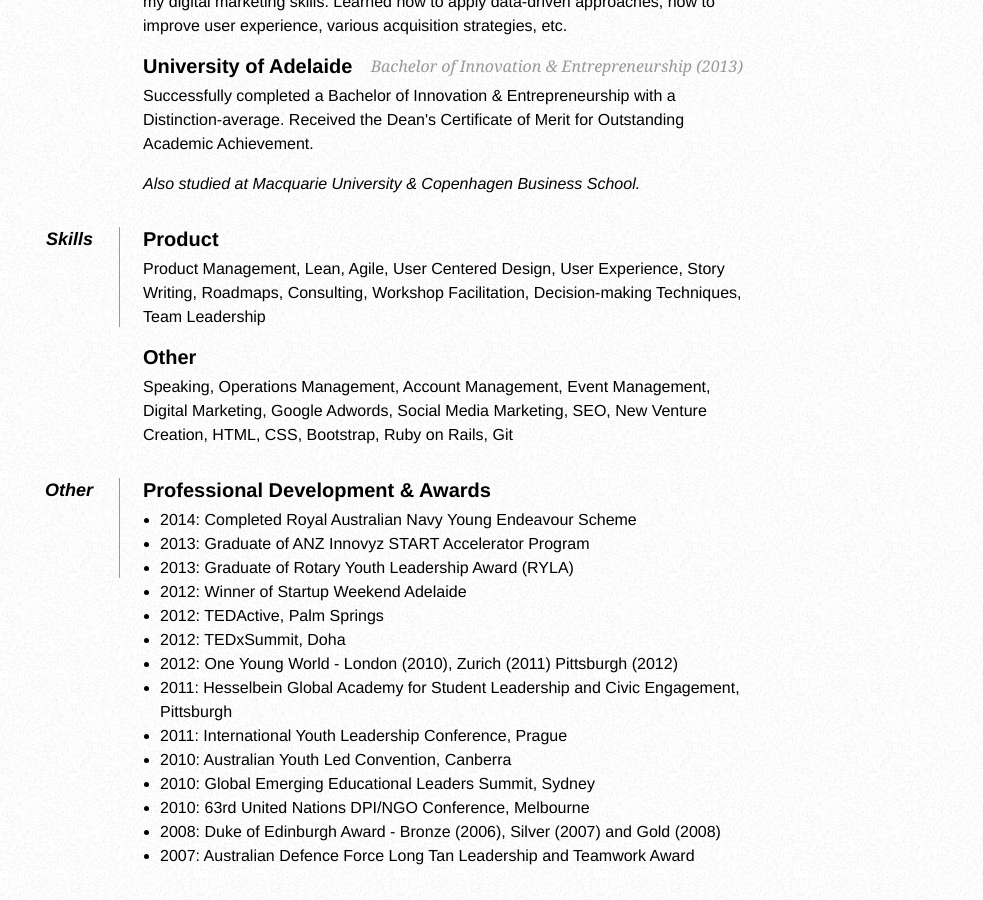
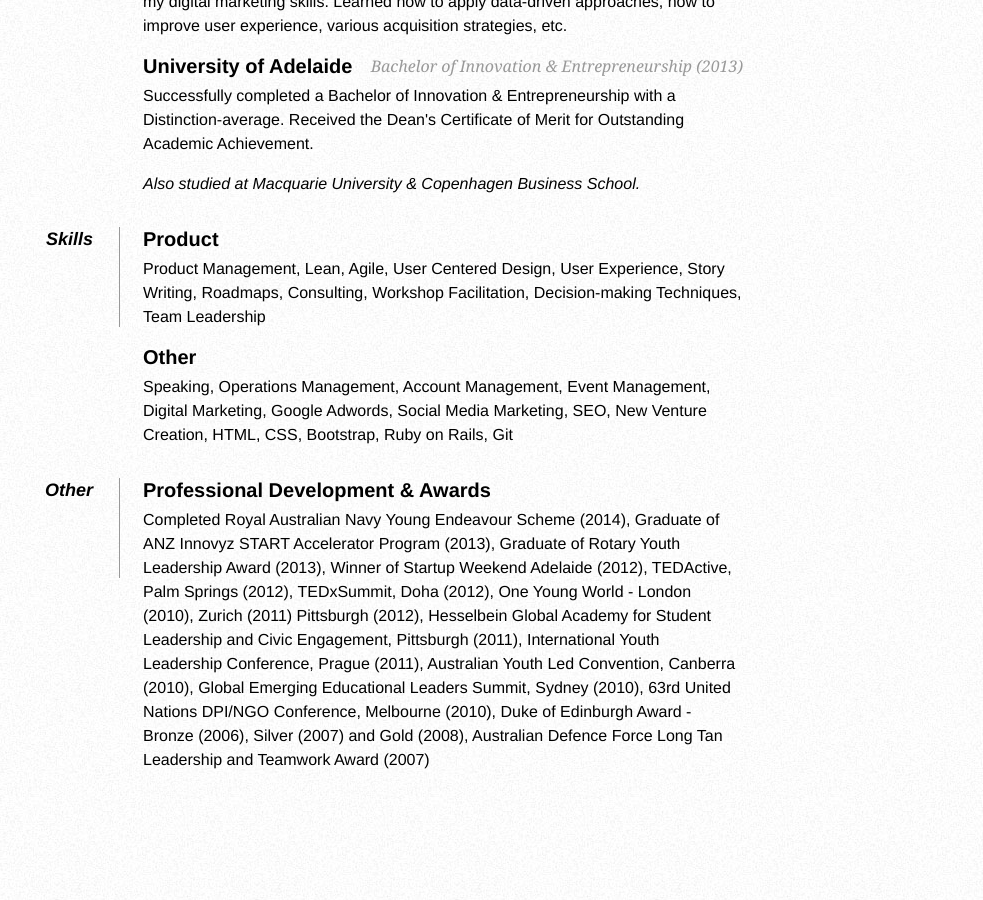
Before and after one commit to liamdarmody/liamdarmody.github.io, a Jekyll site: the page built from resume.html, in a window 1280 px wide and 900 px high, scrolled down 1553 px. Shown: the whole window, without its empty margins (297-1280 px from the left). Built offline with Jekyll 4.4.1, drawn with Linux system fonts in a browser that asks for light colours; Markdown is read by kramdown in place of the engine named in the settings.

Commit message:
Update pro dev and awards in resume

```diff
--- a/resume.html
+++ b/resume.html
@@ -124,22 +124,8 @@ permalink: /resume/
     <dd>
 
       <h2>Professional Development &amp; Awards</h2>
-      <ul>
-        <li>2014: Completed Royal Australian Navy Young Endeavour Scheme</li>
-        <li>2013: Graduate of ANZ Innovyz START Accelerator Program</li>
-        <li>2013: Graduate of Rotary Youth Leadership Award (RYLA)</li>
-        <li>2012: Winner of Startup Weekend Adelaide</li>
-        <li>2012: TEDActive, Palm Springs</li>
-        <li>2012: TEDxSummit, Doha</li>
-        <li>2012: One Young World - London (2010), Zurich (2011) Pittsburgh (2012)</li>
-        <li>2011: Hesselbein Global Academy for Student Leadership and Civic Engagement, Pittsburgh</li>
-        <li>2011: International Youth Leadership Conference, Prague</li>
-        <li>2010: Australian Youth Led Convention, Canberra</li>
-        <li>2010: Global Emerging Educational Leaders Summit, Sydney</li>
-        <li>2010: 63rd United Nations DPI/NGO Conference, Melbourne</li>
-        <li>2008: Duke of Edinburgh Award - Bronze (2006), Silver (2007) and Gold (2008)</li>
-        <li>2007: Australian Defence Force Long Tan Leadership and Teamwork Award</li>
-      </ul>
+      <p>Completed Royal Australian Navy Young Endeavour Scheme (2014), Graduate of ANZ Innovyz START Accelerator Program (2013), Graduate of Rotary Youth Leadership Award (2013), Winner of Startup Weekend Adelaide (2012), TEDActive, Palm Springs (2012), TEDxSummit, Doha (2012), One Young World - London (2010), Zurich (2011) Pittsburgh (2012), Hesselbein Global Academy for Student Leadership and Civic Engagement, Pittsburgh (2011), International Youth Leadership Conference, Prague (2011), Australian Youth Led Convention, Canberra (2010), Global Emerging Educational Leaders Summit, Sydney (2010), 63rd United Nations DPI/NGO Conference, Melbourne (2010), Duke of Edinburgh Award - Bronze (2006), Silver (2007) and Gold (2008), Australian Defence Force Long Tan Leadership and Teamwork Award (2007)</li>
+
     </dd>
   </dl>
 
```
